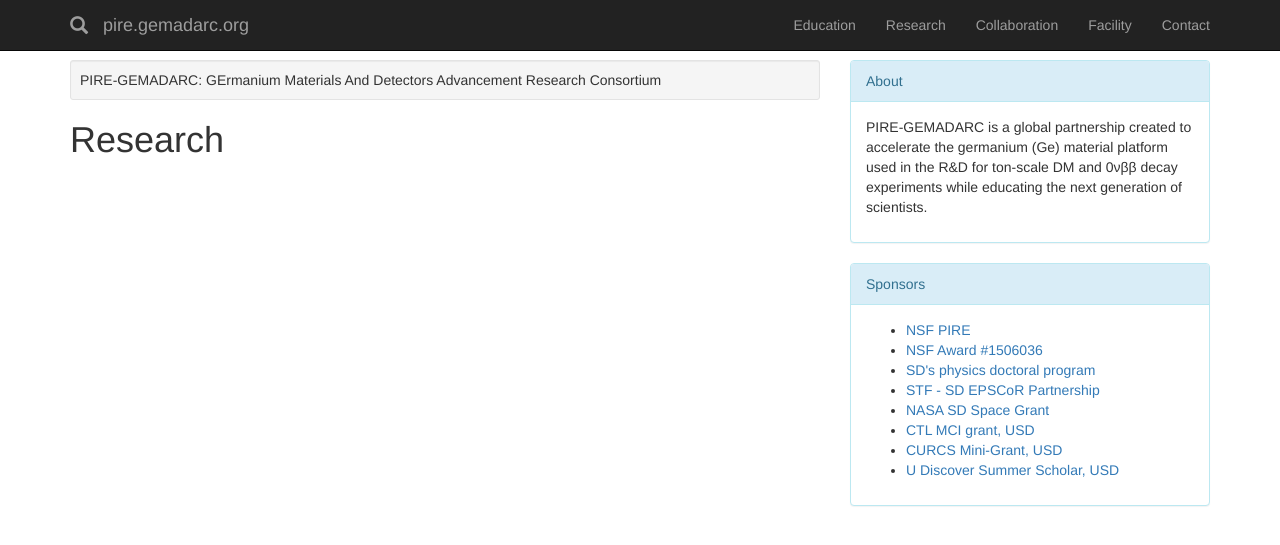
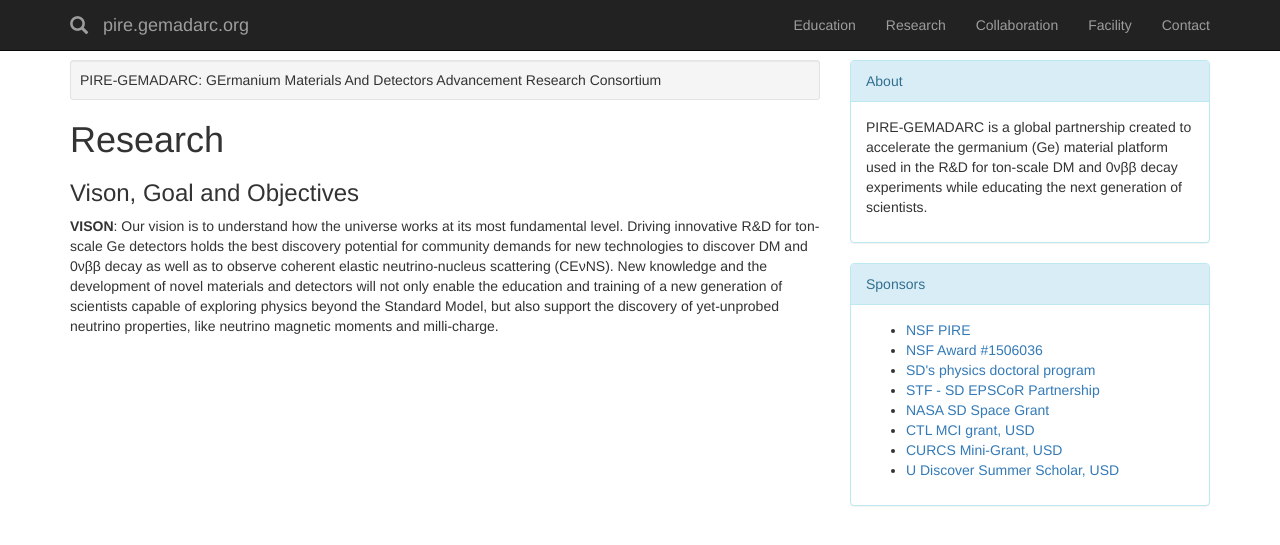
Before and after one commit to gemadarc/gemadarc.github.io, a Jekyll site: the page built from research.md, in a window 1280 px wide. Shown: the top 545 px of the page. Built offline with Jekyll 4.4.1, drawn with Linux system fonts in a browser that asks for light colours; nearby versions of some CDN libraries; our own code applies the rules of GitHub Pages for plain Markdown files.

Commit message:
Update research.md

```diff
--- a/research.md
+++ b/research.md
@@ -1,3 +1,12 @@
 ---
 ---
 # Research
+### Vison, Goal and Objectives
+
+**VISON**: Our vision is to understand how the universe works at its most fundamental level.
+Driving innovative R&D for ton-scale Ge detectors holds the best discovery potential for community
+demands for new technologies to discover DM and 0νββ decay as well as to observe coherent
+elastic neutrino-nucleus scattering (CEνNS). New knowledge and the development of novel materials
+and detectors will not only enable the education and training of a new generation of scientists capable of
+exploring physics beyond the Standard Model, but also support the discovery of yet-unprobed
+neutrino properties, like neutrino magnetic moments and milli-charge.
```
